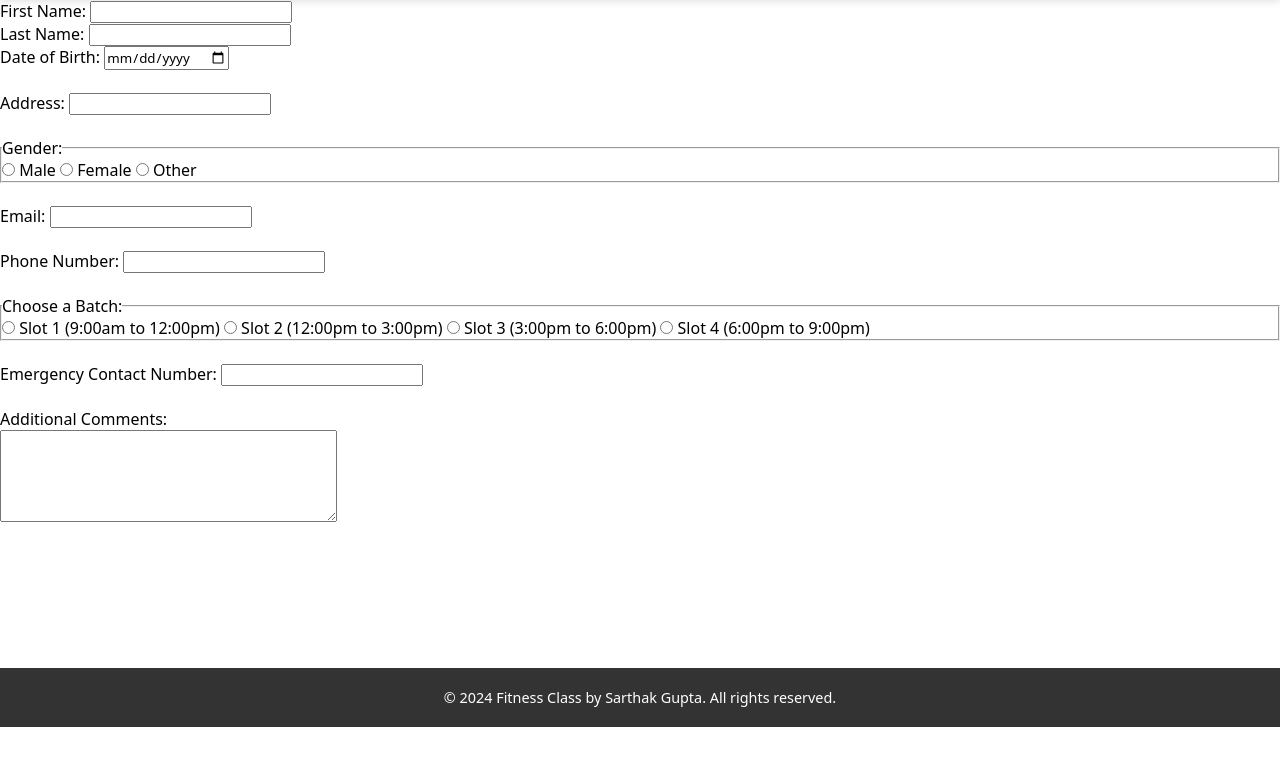
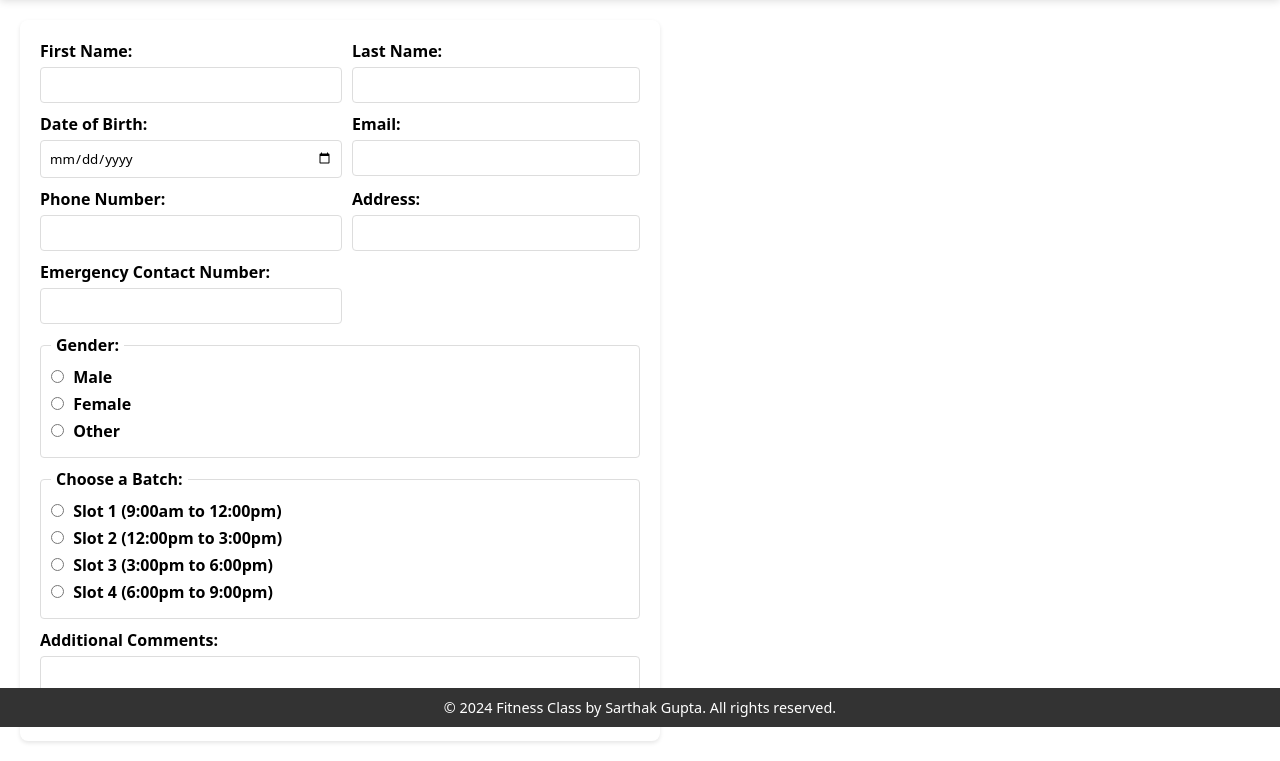
Before and after one commit to S4rthakGupta/Assignment1-PHP_SarthakGupta, a PHP site: page / in a window 1280 px wide. Shown: the part 73-834 px from the top of the page. Before the commit the page ends 800 px from the top, so only its background shows below. Run offline with PHP 8.4, Linux system fonts and the light colour scheme.

Commit message:
updating

```diff
--- a/index.php
+++ b/index.php
@@ -27,61 +27,65 @@
 
     <!-- The content for the main body starts from here. -->
     <main>
-        <form action="your_php_script.php" method="post">
+        <form action="your_php_script.php" method="post" class="form-grid">
+            <div class="form-group">
                 <label for="first_name">First Name:</label>
                 <input type="text" id="first_name" name="first_name" required>
-            <br>
+            </div>
 
+            <div class="form-group">
                 <label for="last_name">Last Name:</label>
                 <input type="text" id="last_name" name="last_name" required>
-            <br>
+            </div>
 
+            <div class="form-group">
                 <label for="date_of_birth">Date of Birth:</label>
                 <input type="date" id="date_of_birth" name="date_of_birth" required>
-            <br><br>
+            </div>
 
+            <div class="form-group">
+                <label for="email">Email:</label>
+                <input type="email" id="email" name="email" required>
+            </div>
+
+            <div class="form-group">
+                <label for="phone_number">Phone Number:</label>
+                <input type="tel" id="phone_number" name="phone_number" required>
+            </div>
+
+            <div class="form-group">
                 <label for="address">Address:</label>
                 <input type="text" id="address" name="address" required>
-            <br><br>
+            </div>
 
+            <div class="form-group">
+                <label for="emergency_contact">Emergency Contact Number:</label>
+                <input type="tel" id="emergency_contact" name="emergency_contact" required>
+            </div>
+
+            <div class="form-group full-width">
                 <fieldset>
                     <legend>Gender:</legend>
-                <input type="radio" id="male" name="gender" value="Male" required>
-                <label for="male">Male</label>
-                <input type="radio" id="female" name="gender" value="Female">
-                <label for="female">Female</label>
-                <input type="radio" id="other" name="gender" value="Other">
-                <label for="other">Other</label>
+                    <label><input type="radio" id="male" name="gender" value="Male" required> Male</label>
+                    <label><input type="radio" id="female" name="gender" value="Female"> Female</label>
+                    <label><input type="radio" id="other" name="gender" value="Other"> Other</label>
                 </fieldset>
-            <br>
+            </div>
 
-            <label for="email">Email:</label>
-            <input type="email" id="email" name="email" required>
-            <br><br>
-
-            <label for="phone_number">Phone Number:</label>
-            <input type="tel" id="phone_number" name="phone_number" required>
-            <br><br>
-
+            <div class="form-group full-width">
                 <fieldset>
                     <legend>Choose a Batch:</legend>
-                <input type="radio" id="slot1" name="batch" value="Slot1" required>
-                <label for="slot1">Slot 1 (9:00am to 12:00pm)</label>
-                <input type="radio" id="slot2" name="batch" value="Slot2">
-                <label for="slot2">Slot 2 (12:00pm to 3:00pm)</label>
-                <input type="radio" id="slot3" name="batch" value="Slot3">
-                <label for="slot3">Slot 3 (3:00pm to 6:00pm)</label>
-                <input type="radio" id="slot4" name="batch" value="Slot4">
-                <label for="slot4">Slot 4 (6:00pm to 9:00pm)</label>
+                    <label><input type="radio" id="slot1" name="batch" value="Slot1" required> Slot 1 (9:00am to 12:00pm)</label>
+                    <label><input type="radio" id="slot2" name="batch" value="Slot2"> Slot 2 (12:00pm to 3:00pm)</label>
+                    <label><input type="radio" id="slot3" name="batch" value="Slot3"> Slot 3 (3:00pm to 6:00pm)</label>
+                    <label><input type="radio" id="slot4" name="batch" value="Slot4"> Slot 4 (6:00pm to 9:00pm)</label>
                 </fieldset>
-            <br>
+            </div>
 
-            <label for="emergency_contact">Emergency Contact Number:</label>
-            <input type="tel" id="emergency_contact" name="emergency_contact" required>
-            <br><br>
-
-            <label for="comment">Additional Comments:</label><br>
-            <textarea id="comment" name="comment" rows="5" cols="40"></textarea>
+            <div class="form-group full-width">
+                <label for="comment">Additional Comments:</label>
+                <textarea id="comment" name="comment"></textarea>
+            </div>
         </form>
     </main>
 
--- a/public/style.css
+++ b/public/style.css
@@ -51,8 +51,63 @@
 /* ************************************** */
 /* This is the styling for the "main" body. */
 /* ************************************** */
+main {
+    max-width: 600px;
+    margin: 20px;
+    padding: 20px;
+    background-color: #fff;
+    border-radius: 8px;
+    box-shadow: 0 2px 4px rgba(0,0,0,0.1);
+}
 
+form {
+    display: grid;
+    gap: 10px;
+    /* grid-template-columns: 1fr 1fr;  */
+}
 
+.full-width {
+    grid-column: span 2; /* Full-width element */
+}
+
+label {
+    font-weight: bold;
+    margin-bottom: 5px;
+    display: block;
+}
+
+input[type="text"],
+input[type="date"],
+input[type="email"],
+input[type="tel"],
+textarea {
+    width: 100%;
+    padding: 8px;
+    border: 1px solid #ddd;
+    border-radius: 4px;
+    box-sizing: border-box;
+}
+
+input[type="radio"] {
+    margin-right: 5px;
+}
+
+fieldset {
+    border: 1px solid #ddd;
+    padding: 10px;
+    border-radius: 4px;
+    margin: 0;
+}
+
+legend {
+    font-weight: bold;
+    padding: 0 5px;
+}
+
+textarea {
+    resize: vertical;
+    min-height: 60px;
+}
 
 
 
@@ -63,7 +118,7 @@
 .footer {
     background-color: #333;
     color: #fff;
-    padding: 20px 0px;
+    padding: 10px 0px;
     text-align: center;
     position: fixed;
     bottom: 0;
@@ -117,6 +172,22 @@
         text-align: center;
     }
 
+
+    input[type="text"],
+            input[type="date"],
+            input[type="email"],
+            input[type="tel"],
+            textarea {
+                font-size: 16px;
+            }
+
+            main {
+                padding: 10px;
+                margin: 10px;
+            }
+
+
+
     .footer-content {
         flex-direction: column;
         align-items: center;
@@ -125,4 +196,6 @@
     .footer p {
         font-size: 0.8em;
     }
+
+
 }
```
Lines whose indentation alone changed are shown as unchanged.
